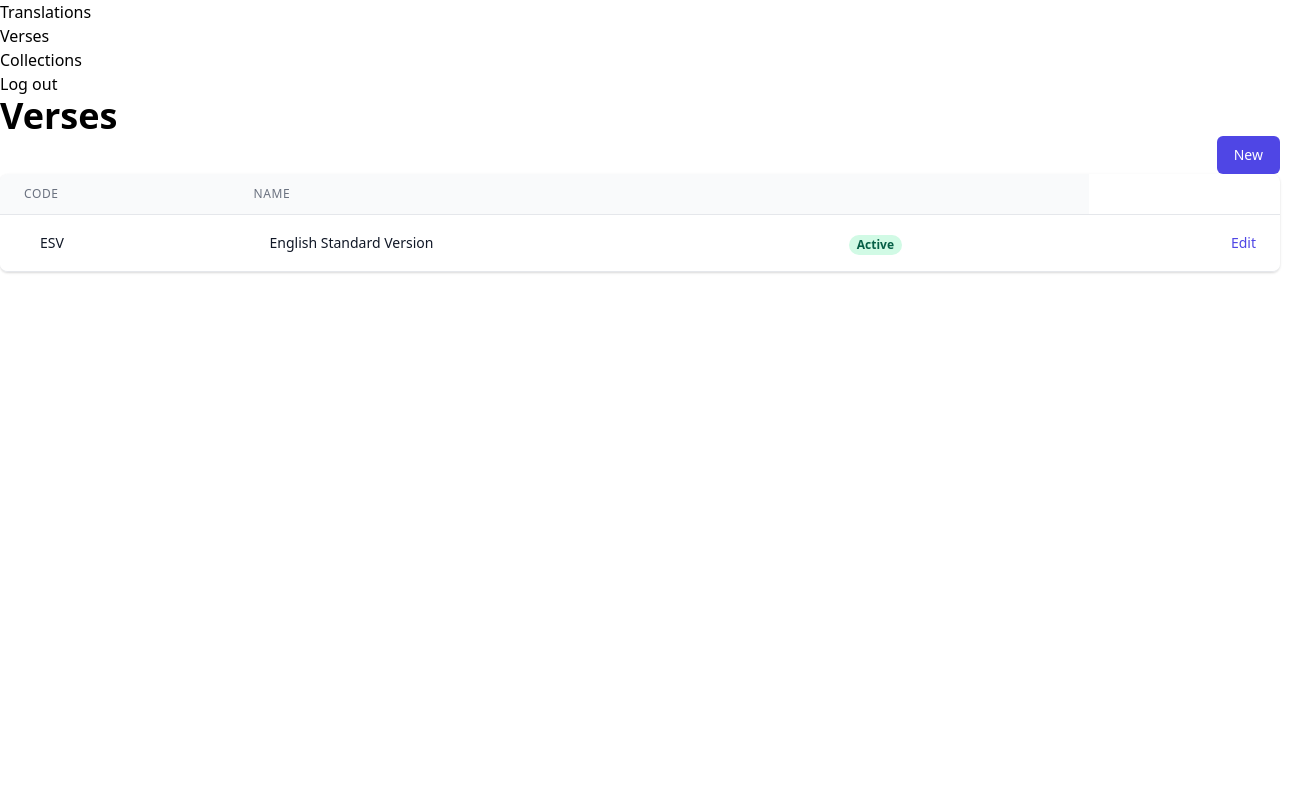
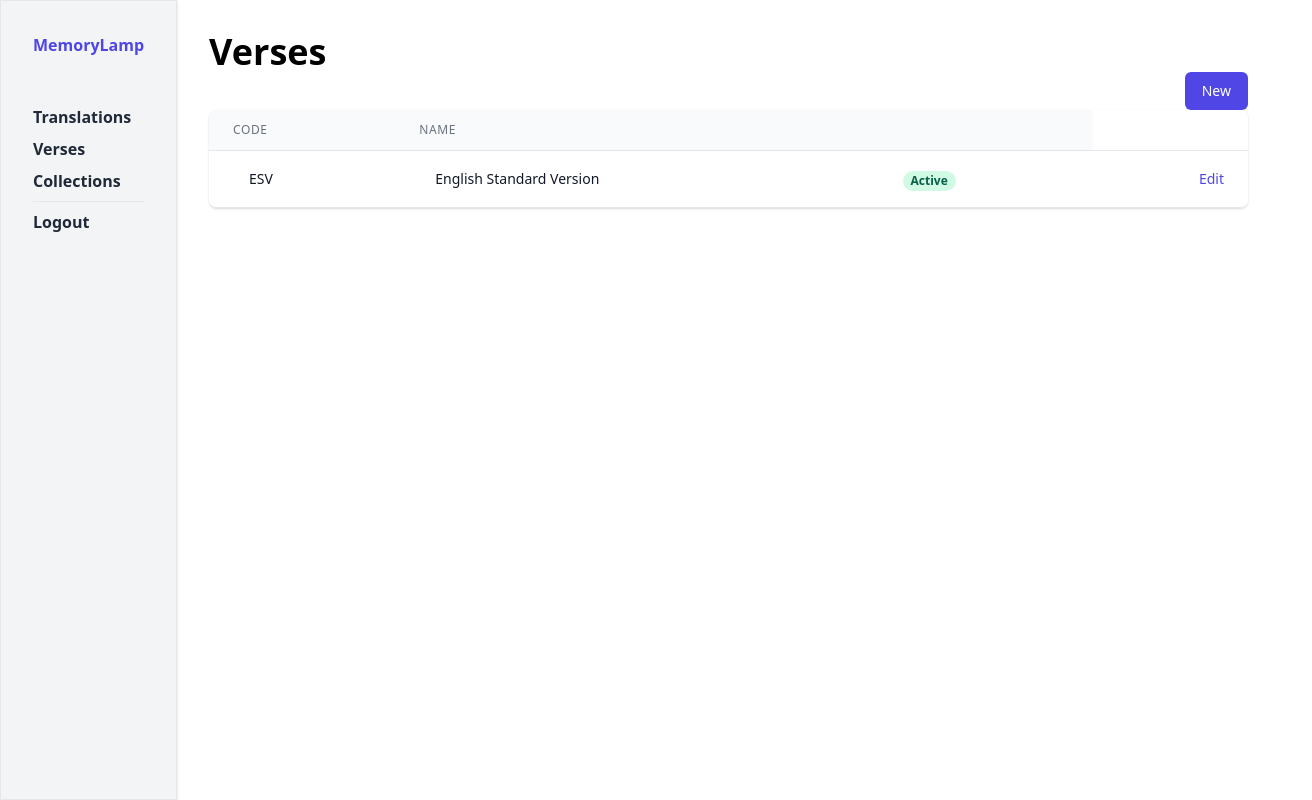
Before and after one commit to MemoryLamp/memorylamp-cms, a React (Create React App) app: page /verses in a window 1280 px wide. Shown: the whole page, 1312 px wide, since content can reach past the window. Built offline with nearby package versions, Linux system fonts and the light colour scheme.

Commit message:
Polish UI

```diff
--- a/src/pages/dashboard/DashboardLayout.jsx
+++ b/src/pages/dashboard/DashboardLayout.jsx
@@ -16,26 +16,38 @@ export function SelectedPage(props) {
   }
 }
 
+function NavLink(props) {
+  return (
+    <>
+      <li>
+        <Link className="font-bold" to={props.link}>
+          {props.text}
+        </Link>
+      </li>
+    </>
+  );
+}
+
 export default function DashboardLayout(props) {
   return (
-    <div>
-      <nav>
-        <ul>
-          <li>
-            <Link to="/translations">Translations</Link>
-          </li>
-          <li>
-            <Link to="/verses">Verses</Link>
-          </li>
-          <li>
-            <Link to="/collections">Collections</Link>
-          </li>
-          <li>
-            <Link to="/">Log out</Link>
-          </li>
+    <div className="flex flex-row">
+      <nav className="h-screen px-8  bg-gray-100 shadow border">
+        <div className="pt-8">
+          <p className="mx-auto w-auto text-center font-extrabold text-indigo-600">
+            MemoryLamp
+          </p>
+        </div>
+        <ul className="pt-12 space-y-2 text-gray-800">
+          <NavLink link="/translations" text="Translations" />
+          <NavLink link="/verses" text="Verses" />
+          <NavLink link="/collections" text="Collections" />
+          <hr />
+          <NavLink link="/" text="Logout" />
         </ul>
       </nav>
-      <SelectedPage page={props.page} />
+      <div className="container px-8 pt-8">
+        <SelectedPage page={props.page} />
+      </div>
     </div>
   );
 }
--- a/src/pages/login/LoginPage.jsx
+++ b/src/pages/login/LoginPage.jsx
@@ -13,7 +13,9 @@ function LoginPage() {
       <div className="min-h-screen flex items-center justify-center bg-gray-50 py-12 px-4 sm:px-6 lg:px-8">
         <div className="max-w-md w-full space-y-8">
           <div>
-            <p className="mx-auto w-auto text-center font-extrabold">LOGO</p>
+            <p className="mx-auto w-auto text-center font-extrabold text-indigo-600">
+              LOGO
+            </p>
             <h2 className="mt-6 text-center text-3xl font-extrabold text-gray-900">
               Memory Lamp
             </h2>
```
